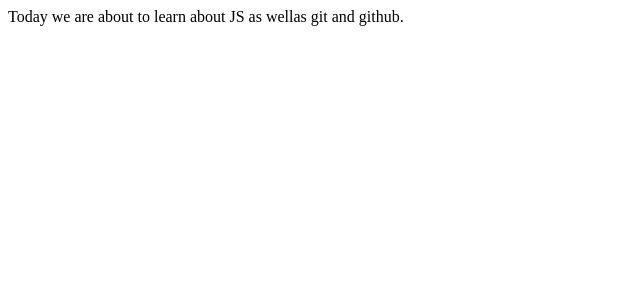
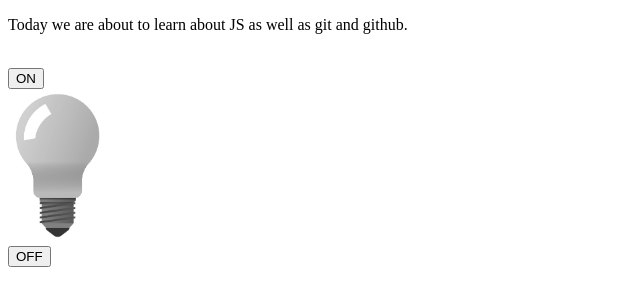
Before and after one commit to GautamKhadka1/Learn-JS, a plain HTML site: page day1.html in a window 1280 px wide. Shown: the whole page, without its empty margins (0-640 px from the left). Drawn offline with Linux system fonts and the light colour scheme.

Commit message:
LightBulb Added

```diff
--- a/day1.html
+++ b/day1.html
@@ -4,8 +4,29 @@
     <meta charset="UTF-8">
     <meta name="viewport" content="width=device-width, initial-scale=1.0">
     <title>Document</title>
+
+    <style>
+        #bulbbtn{
+
+            align-content: center;
+
+        }
+        #bulbimg{
+            width: 100px;
+            align-items: center;
+
+        }
+
+    </style>
 </head>
 <body>
-    Today we are about to learn about JS as wellas git and github.
+    <p>Today we are about to learn about JS as well as git and github.</p><br>
+
+    <button id="bulbbtn" onclick="document.getElementById('bulbimg').src = 'light-on.png'">ON</button><br>
+    <img src="light-off.png" id="bulbimg"><BR>
+    <button id="bulbbtn" onclick="document.getElementById('bulbimg').src = 'light-off.png'">OFF</button><br>
+
+
+
 </body>
 </html>
```
Also changed, not shown: light-off.png (added), light-on.png (added).
